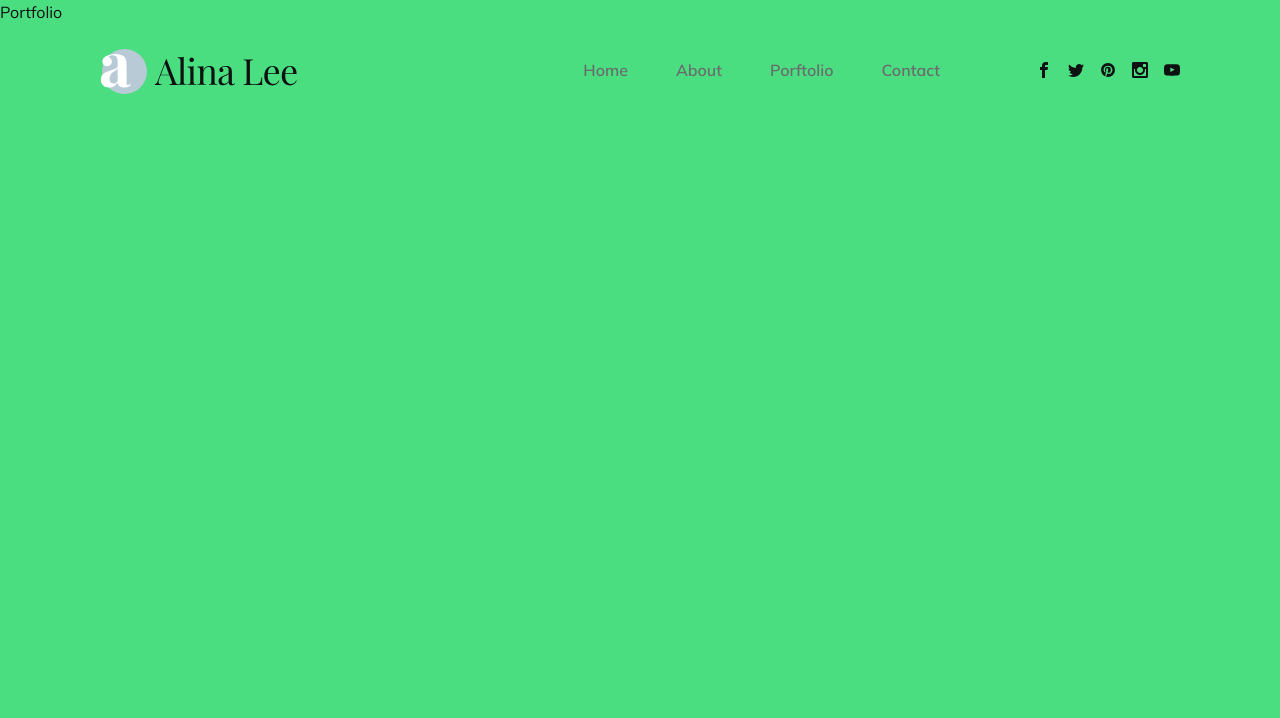
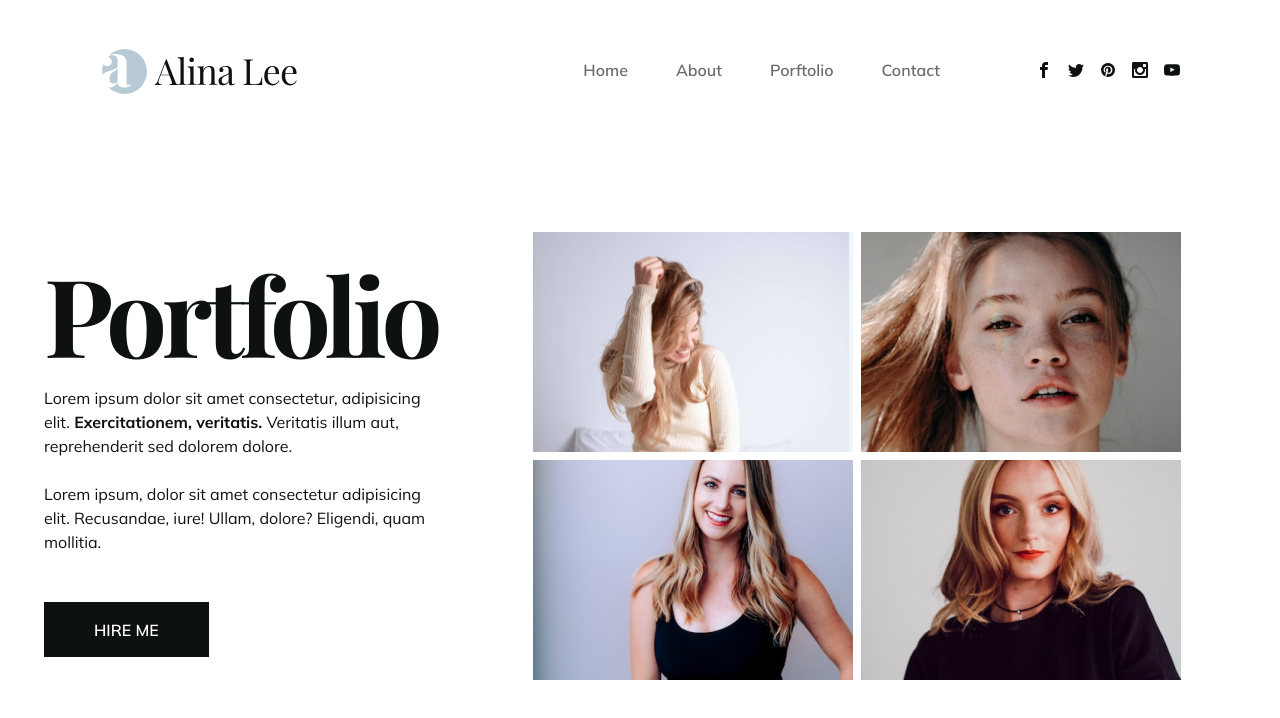
Before and after one commit to jenil97/Framer-Motion-Web, a React (Create React App) app: page /portfolio in a window 1280 px wide. Shown: the top 718 px of the page. Built offline with nearby package versions, Linux system fonts and the light colour scheme; a web font is replaced by a local one.

Commit message:
feat : Portfolio

```diff
--- a/src/pages/Portfolio.js
+++ b/src/pages/Portfolio.js
@@ -1,7 +1,67 @@
-import React from 'react';
+import React from "react";
+import Img1 from "../assets/portfolio/1.png";
+import Img2 from "../assets/portfolio/2.png";
+import Img3 from "../assets/portfolio/3.png";
+import Img4 from "../assets/portfolio/4.png";
+import { Link } from "react-router-dom";
 
 const Portfolio = () => {
-  return <div className="section bg-green-400">Portfolio</div>;
+  return (
+    <div className="section ">
+      <div className="container mx-auto h-full relative">
+        <div className="flex flex-col lg:flex-row h-full items-center justify-start gap-x-24 text-center lg:text-left pt-24 lg:pt-36 pb-8">
+          {/* text */}
+          <div className="flex flex-col lg:items-start mt-8 lg:mt-6">
+            <h1 className="h1 cursor-default">Portfolio</h1>
+            <p className="mb-12 max-w-sm cursor-default">
+              Lorem ipsum dolor sit amet consectetur, adipisicing elit.
+              <b> Exercitationem, veritatis.</b> Veritatis illum aut,
+              reprehenderit sed dolorem dolore.
+              <br />
+              <br />
+              Lorem ipsum, dolor sit amet consectetur adipisicing elit.
+              Recusandae, iure! Ullam, dolore? Eligendi, quam mollitia.
+            </p>
+            <Link to={"/contact"} className="btn mb-[30px] mx-auto lg:mx-0">
+              Hire me
+            </Link>
+          </div>
+          {/* image grid */}
+          <div className="grid grid-cols-2 lg:gap-2">
+            {/* image */}
+            <div className="max-w-[250px] lg:max-w-[320px] h-[187px] lg:h-[220px] bg-accent overflow-hidden">
+              <img
+                className="object-cover h-full lg:h-[220px] hover:scale-110 transition-all duration-500"
+                src={Img1}
+                alt=""
+              />
+            </div>
+            <div className="max-w-[250px] lg:max-w-[320px] h-[187px] lg:h-[220px] bg-accent overflow-hidden">
+              <img
+                className="object-cover h-full lg:h-[220px] hover:scale-110 transition-all duration-500"
+                src={Img2}
+                alt=""
+              />
+            </div>
+            <div className="max-w-[250px] lg:max-w-[320px] h-[187px] lg:h-[220px] bg-accent overflow-hidden">
+              <img
+                className="object-cover h-full lg:h-[220px] hover:scale-110 transition-all duration-500"
+                src={Img3}
+                alt=""
+              />
+            </div>
+            <div className="max-w-[250px] lg:max-w-[320px] h-[187px] lg:h-[220px] bg-accent overflow-hidden">
+              <img
+                className="object-cover h-full lg:h-[220px] hover:scale-110 transition-all duration-500"
+                src={Img4}
+                alt=""
+              />
+            </div>
+          </div>
+        </div>
+      </div>
+    </div>
+  );
 };
 
 export default Portfolio;
```
